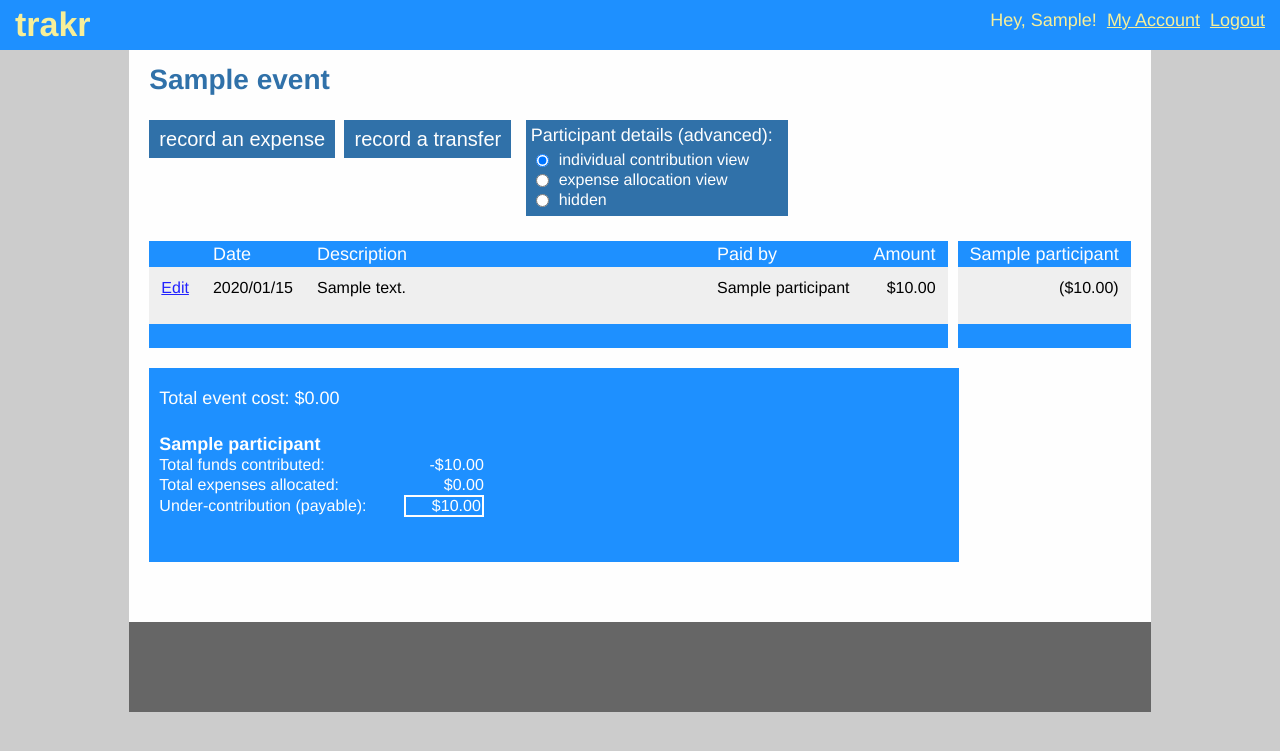
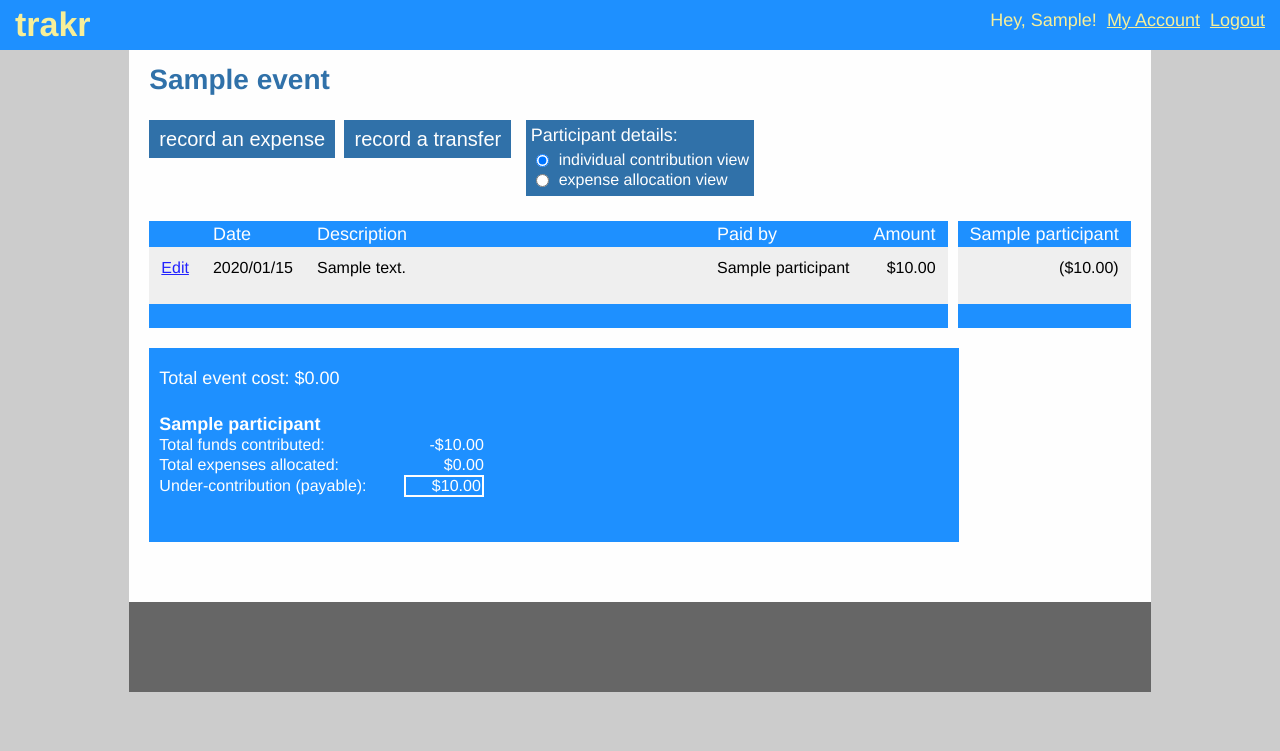
Before and after one commit to paulkore/moneytracker, a Django app: a page that uses moneytracker/templates/event_records.html in a window 1280 px wide. Shown: the top 751 px of the page. Run offline with Django 3.2, Linux system fonts and the light colour scheme; a user stored in the database is signed in; tables that the repository leaves empty hold one stand-in row (values such as "Sample post"); some libraries are stand-ins or nearby versions.

Commit message:
Remove "hidden" option from participant details section
Issue #48:
This originally called to make the "hidden" animation nicer, but it is
not trivial to animate element widths back to "auto", once it's been
shrunk to 0. Solving this problem isn't worth it at the moment.

```diff
--- a/moneytracker/templates/event_records.html
+++ b/moneytracker/templates/event_records.html
@@ -13,17 +13,13 @@
         $('.records-contribution-value').show();
     });
 
-    function hideParticipantsView() {
-        $('#participant-cols').fadeTo(400, 0);
-    }
-
     function showContributionView() {
          $('#participant-cols').fadeTo(200, 0, function() {
             $('.records-allocation-value').hide();
             $('.records-contribution-value').show();
 
             $('#participant-cols').fadeTo(400, 1);
-         })
+        })
     }
 
     function showDebtAllocationView() {
@@ -44,16 +40,13 @@
         <button id="button-add-transfer" class="button button-no-margin" onclick="window.location.href='{{ url_add_transfer }}';">record a transfer</button>
         <div id="participants-view-toggle" class="radio-button-selector">
             <div class="radio-buttons-title">
-                Participant details (advanced):
+                Participant details:
             </div>
             <div class="radio-button">
                 <input type="radio" id="radioShowContributionView" name="radio" onchange="showContributionView()" /><label for="radioShowContributionView">individual contribution view</label>
             </div>
             <div class="radio-button">
                 <input type="radio" id="radioShowAllocationView" name="radio" onchange="showDebtAllocationView()" /><label for="radioShowAllocationView">expense allocation view</label>
-            </div>
-            <div class="radio-button">
-                <input type="radio" id="radioHideParticipantsView" name="radio" onchange="hideParticipantsView()" /><label for="radioHideParticipantsView">hidden</label>
             </div>
         </div>
     </div>
```
